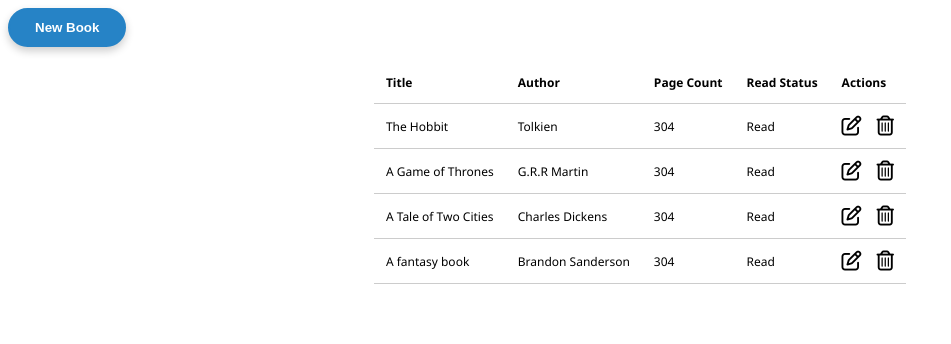
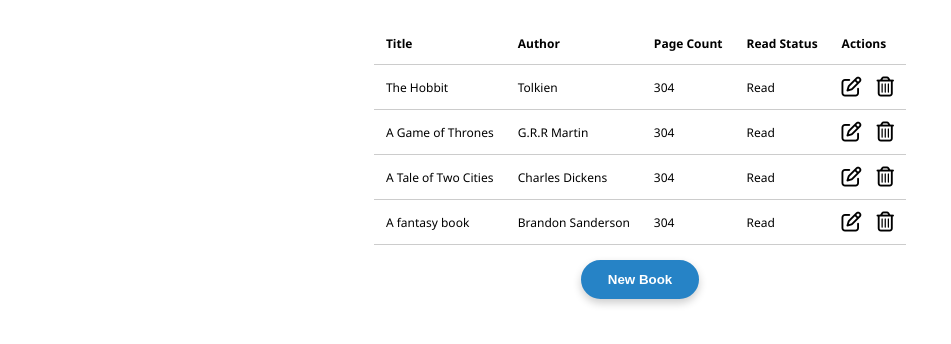
Before and after one commit to stevenwalker91/library-app, a plain HTML site: page index.html in a window 1280 px wide. Shown: the whole page, without its empty margins (0-951 px from the left). Drawn offline with Linux system fonts and the light colour scheme.

Commit message:
updated the button to be centred and below the table

```diff
--- a/index.html
+++ b/index.html
@@ -49,7 +49,7 @@
         </div>
     </div>
     <div id="application-container">
-        <button id="newBook" class="toggleModal primary-btn">New Book</button>
+
         <div id="bookContainer">
             <table id="bookList">
                 <tbody>
@@ -63,6 +63,7 @@
                 </tbody>
             </table>
         </div>
+        <button id="newBook" class="toggleModal primary-btn">New Book</button>
     </div>
 
 
--- a/style.css
+++ b/style.css
@@ -2,6 +2,12 @@
     --primary-color: rgb(38, 131, 198);
     --error-color-primary: rgb(190, 35, 35);
     --error-color-secondary: rgb(249, 133, 133);
+}
+
+#application-container {
+    display: flex;
+    flex-direction: column;
+    align-items: center;
 }
 
 body {
```
